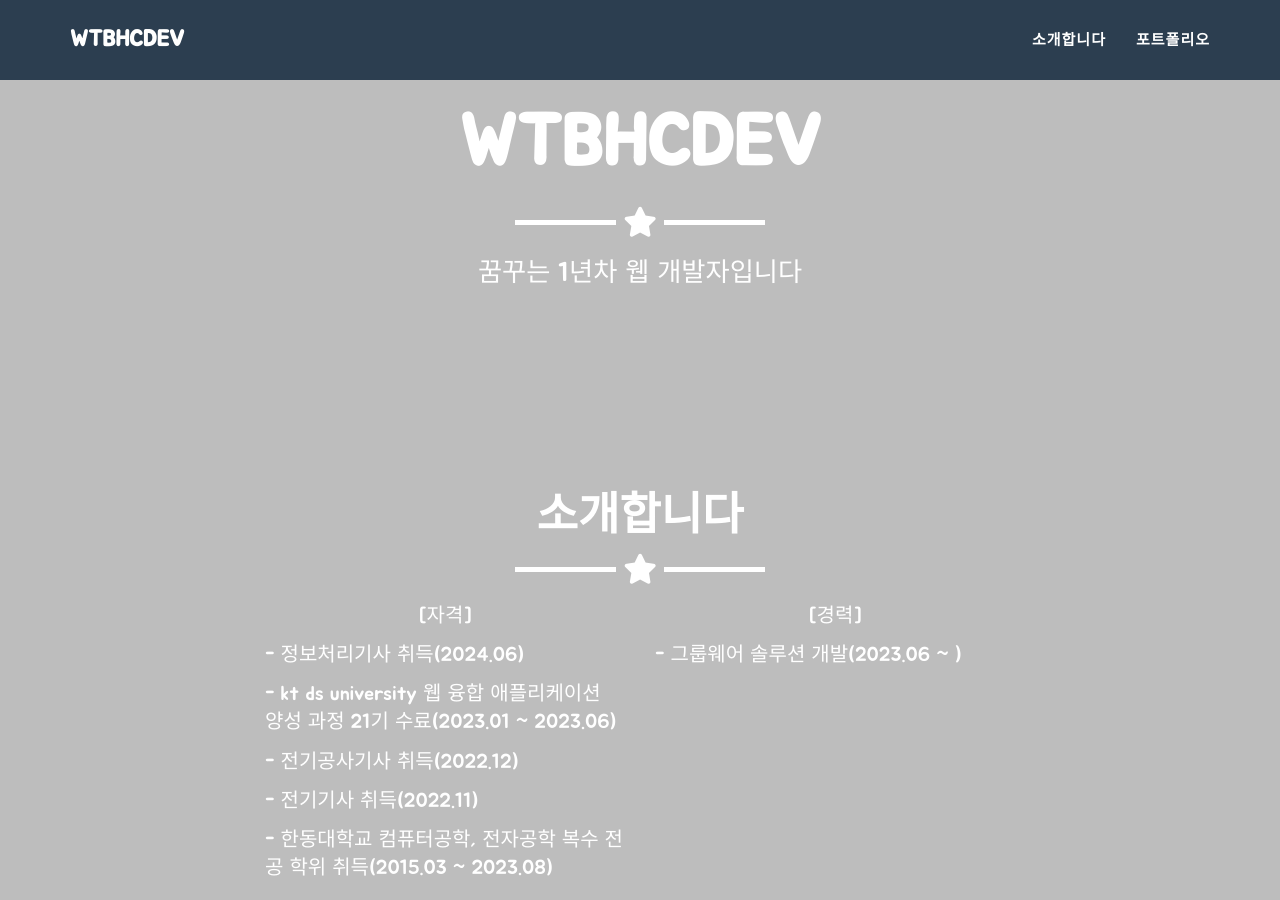
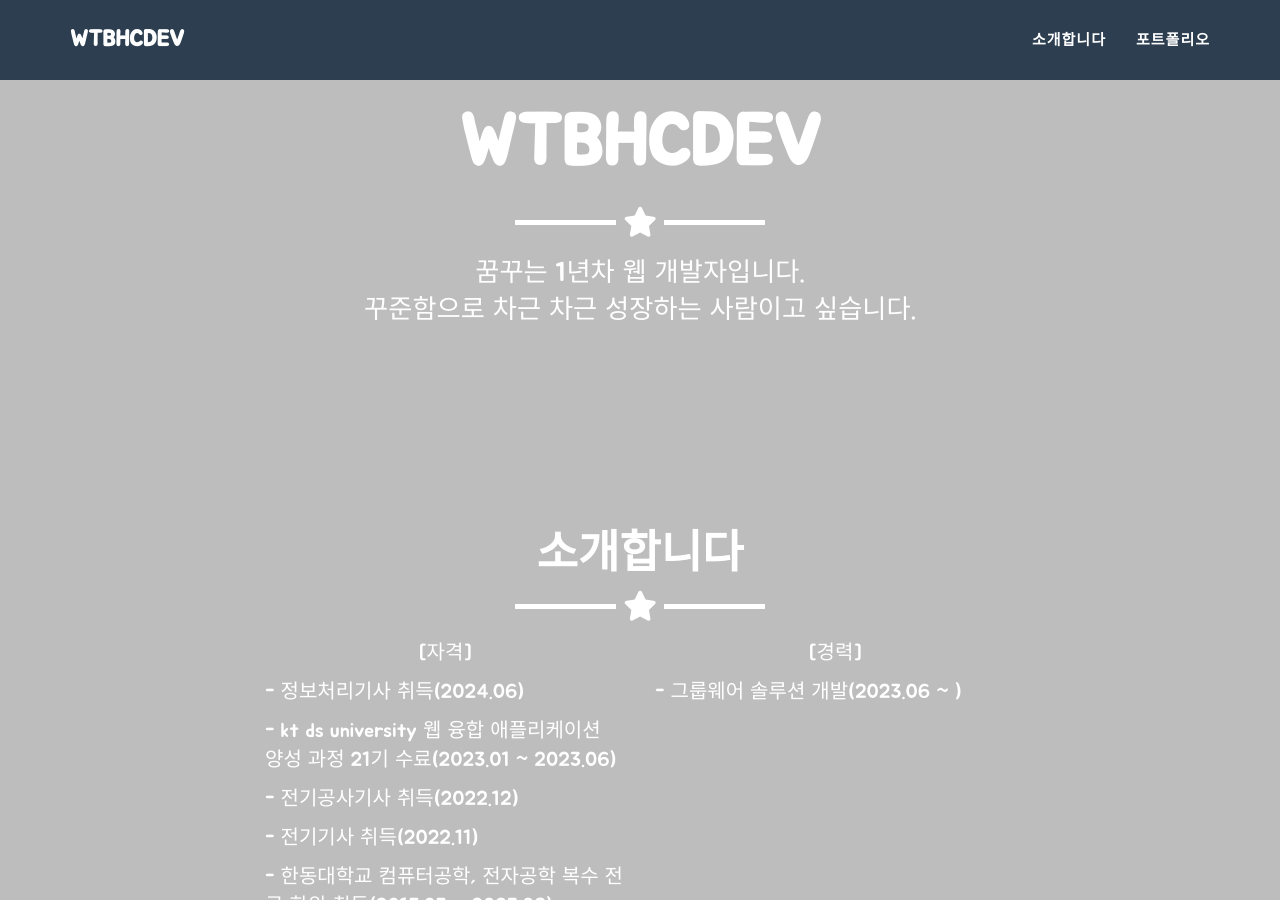
Before and after one commit to Iamnotegoist/Iamnotegoist.github.io, a Jekyll site: the page built from _posts/2024-07-02-project-1.markdown, in a window 1280 px wide and 900 px high, scrolled down 661 px. Built offline with Jekyll 4.4.1, drawn with Linux system fonts in a browser that asks for light colours.

Commit message:
20240702 u

```diff
--- a/_config.yml
+++ b/_config.yml
@@ -4,7 +4,7 @@ email: notegoist@handong.ac.kr
 url: https://iamnotegoist.github.io/
 description: "Write an awesome description for your new site here. You can edit this line in _config.yml. It will appear in your document head meta (for Google search results) and in your feed.xml site description."
 keywords: "your keywords, separated by commas"
-skills: "꿈꾸는 1년차 웹 개발자입니다"
+skills: "꿈꾸는 1년차 웹 개발자입니다. <br/>꾸준함으로 차근 차근 성장하는 사람이고 싶습니다."
 meta_author: Lee KiJu
 
 # Google webmaster tools
```
Also changed, not shown: img/profile.png (deleted).
